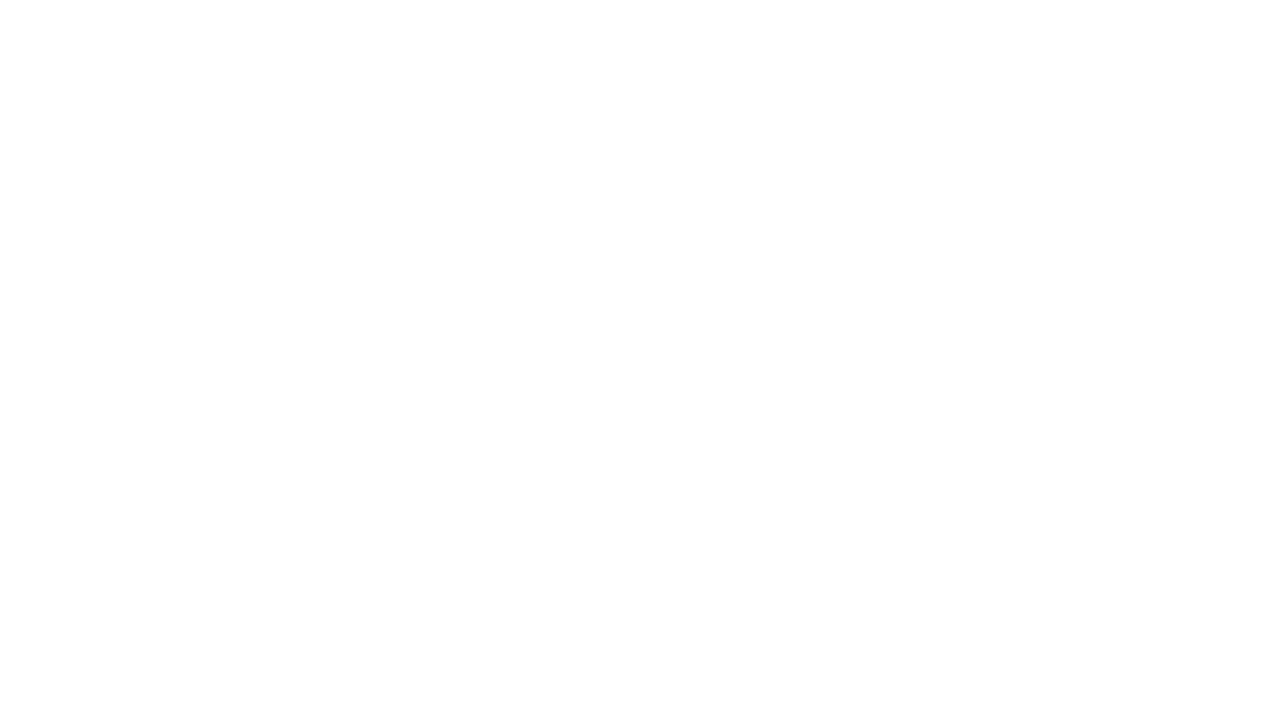
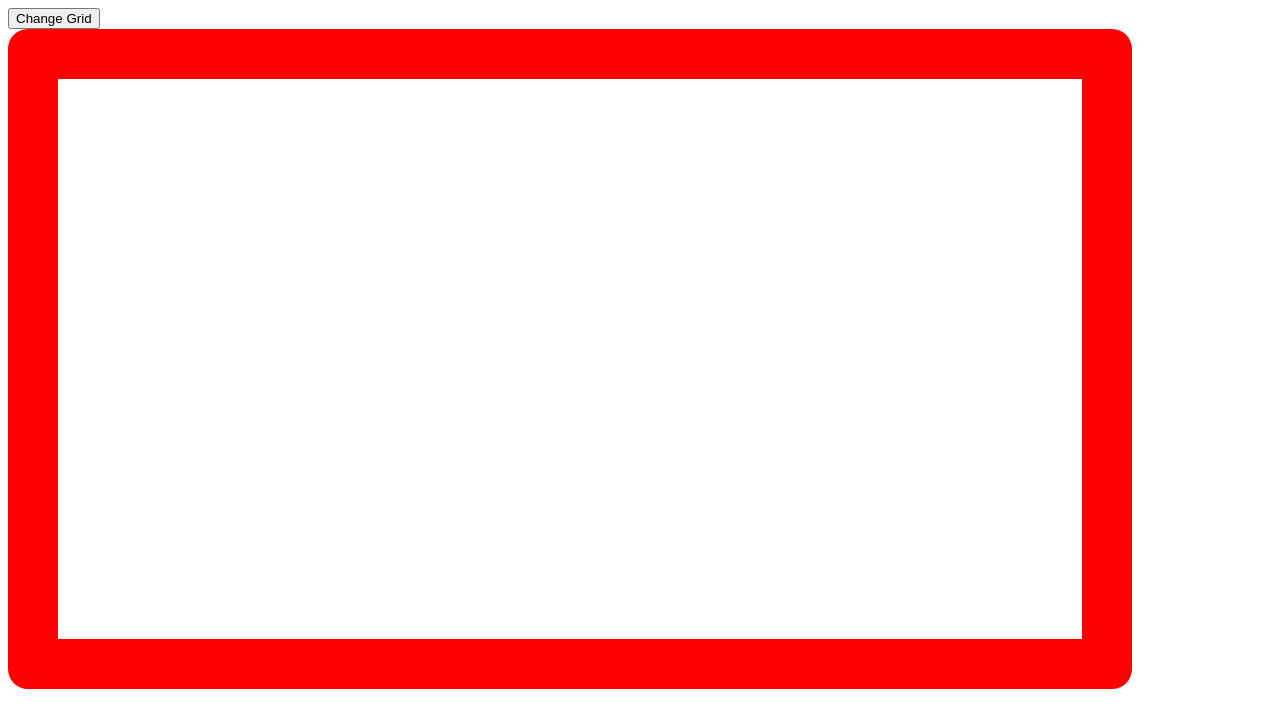
Before and after one commit to kjhuddleston/odin-etch_a_sketch, a plain HTML site: page index.html in a window 1280 px wide. Drawn offline with Linux system fonts and the light colour scheme.

Commit message:
Reworks functions to allow for user grid selection

```diff
--- a/index.html
+++ b/index.html
@@ -9,6 +9,7 @@
     <link rel="stylesheet" href="style.css">
 </head>
 <body>
+    <button id="changeGridBtn">Change Grid</button>
     <div id="squaresContainer"></div>
 </body>
 </html>
--- a/script.js
+++ b/script.js
@@ -1,25 +1,27 @@
-const squaresContainer = document.querySelector("#squaresContainer");
+let changeGridBtn = document.querySelector("#changeGridBtn");
+let squaresContainer = document.querySelector("#squaresContainer");
+let squares = document.querySelectorAll(".square");
+let numberOfSquares = 256;
+
 const createDivs = (squares) => {
+    squaresContainer.remove();
+    squaresContainer = document.createElement('div');
+    squaresContainer.id = "squaresContainer";
+    document.body.appendChild(squaresContainer);
     let squareRoot = Math.sqrt(squares);
     squaresContainer.style.gridTemplateColumns = `repeat(${squareRoot}, 1fr)`;
     for (i = 1; i <= squares; i++) {
         let currentSquare = document.createElement("div");
         currentSquare.id = `square${i}`;
         currentSquare.className = 'square';
+        currentSquare.addEventListener("mouseover", () => currentSquare.style.backgroundColor = 'black');
         squaresContainer.appendChild(currentSquare);
     }
-}
-createDivs(4096);
+};
 
-const squares = document.querySelectorAll(".square");
+createDivs(numberOfSquares);
 
-const changeBackgroundColor = (currentSquare) => {
-    currentSquare.style.backgroundColor = 'black';
-}
-
-for (i = 0; i < squares.length; i++) {
-    let currentSquare = squares[i];
-    currentSquare.addEventListener("mouseover", () => {
-        changeBackgroundColor(currentSquare)
-    });
-}
+changeGridBtn.addEventListener("click", () => {
+    numberOfSquares = prompt('How many squares');
+    createDivs(numberOfSquares);
+});
--- a/style.css
+++ b/style.css
@@ -9,7 +9,9 @@ body {
 }
 
 #squaresContainer {
-    height: 100%;
-    width: 100%;
+    border: 50px solid red;
+    border-radius: 20px;
+    height: 70%;
+    width: 80%;
     display: grid;
 }
```
